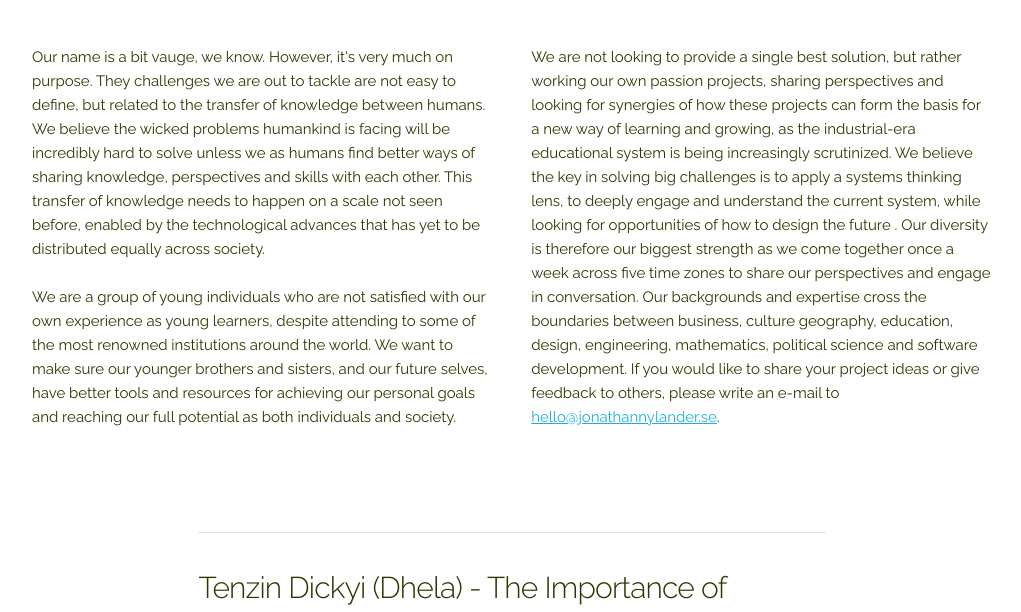
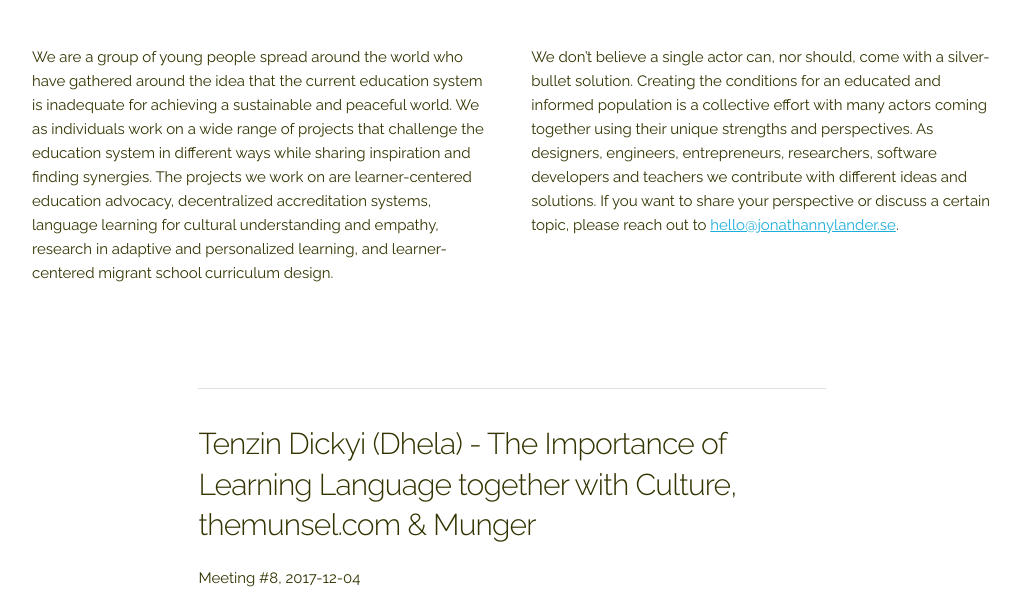
Before and after one commit to jonathinks/thecoalition, a plain HTML site: page index.html in a window 1280 px wide. Shown: the part 131-743 px from the top of the page, without its empty margins (128-1149 px from the left). Drawn offline with Linux system fonts and the light colour scheme.

Commit message:
presentation update

```diff
--- a/index.html
+++ b/index.html
@@ -36,11 +36,11 @@
 	</div>
 	 <div class="row" style="margin-top: 5%"> <!-- INTRODUCTION -->
 		<div class="six columns">
-			<p>Our name is a bit vauge, we know. However, it's very much on purpose. They challenges we are out to tackle are not easy to define, but related to the transfer of knowledge between humans. We believe the wicked problems humankind is facing will be incredibly hard to solve unless we as humans find better ways of sharing knowledge, perspectives and skills with each other. This transfer of knowledge needs to happen on a scale not seen before, enabled by the technological advances that has yet to be distributed equally across society.<br><br>We are a group of young individuals who are not satisfied with our own experience as young learners, despite attending to some of the most renowned institutions around the world. We want to make sure our younger brothers and sisters, and our future selves, have better tools and resources for achieving our personal goals and reaching our full potential as both individuals and society.
+			<p>We are a group of young people spread around the world who have gathered around the idea that the current education system is inadequate for achieving a sustainable and peaceful world. We as individuals work on a wide range of projects that challenge the education system in different ways while sharing inspiration and finding synergies. The projects we work on are learner-centered education advocacy, decentralized accreditation systems, language learning for cultural understanding and empathy, research in adaptive and personalized learning, and learner-centered migrant school curriculum design.
 			</p>
 		</div>
 		<div class="six columns">
-			<p>We are not looking to provide a single best solution, but rather working our own passion projects, sharing perspectives and looking for synergies of how these projects can form the basis for a new way of learning and growing, as the industrial-era educational system is being increasingly scrutinized. We believe the key in solving big challenges is to apply a systems thinking lens, to deeply engage and understand the current system, while looking for opportunities of how to design the future . Our diversity is therefore our biggest strength as we come together once a week across five time zones to share our perspectives and engage in conversation. Our backgrounds and expertise cross the boundaries between business, culture geography, education, design, engineering, mathematics, political science and software development. If you would like to share your project ideas or give feedback to others, please write an e-mail to <a href="mailto:hello@jonathannylander.se">hello@jonathannylander.se</a>.
+			<p>We don’t believe a single actor can, nor should, come with a silver-bullet solution. Creating the conditions for an educated and informed population is a collective effort with many actors coming together using their unique strengths and perspectives. As designers, engineers, entrepreneurs, researchers, software developers and teachers we contribute with different ideas and solutions. If you want to share your perspective or discuss a certain topic, please reach out to <a href="mailto:hello@jonathannylander.se">hello@jonathannylander.se</a>.
 			</p>
 		</div>
 	</div>
```
